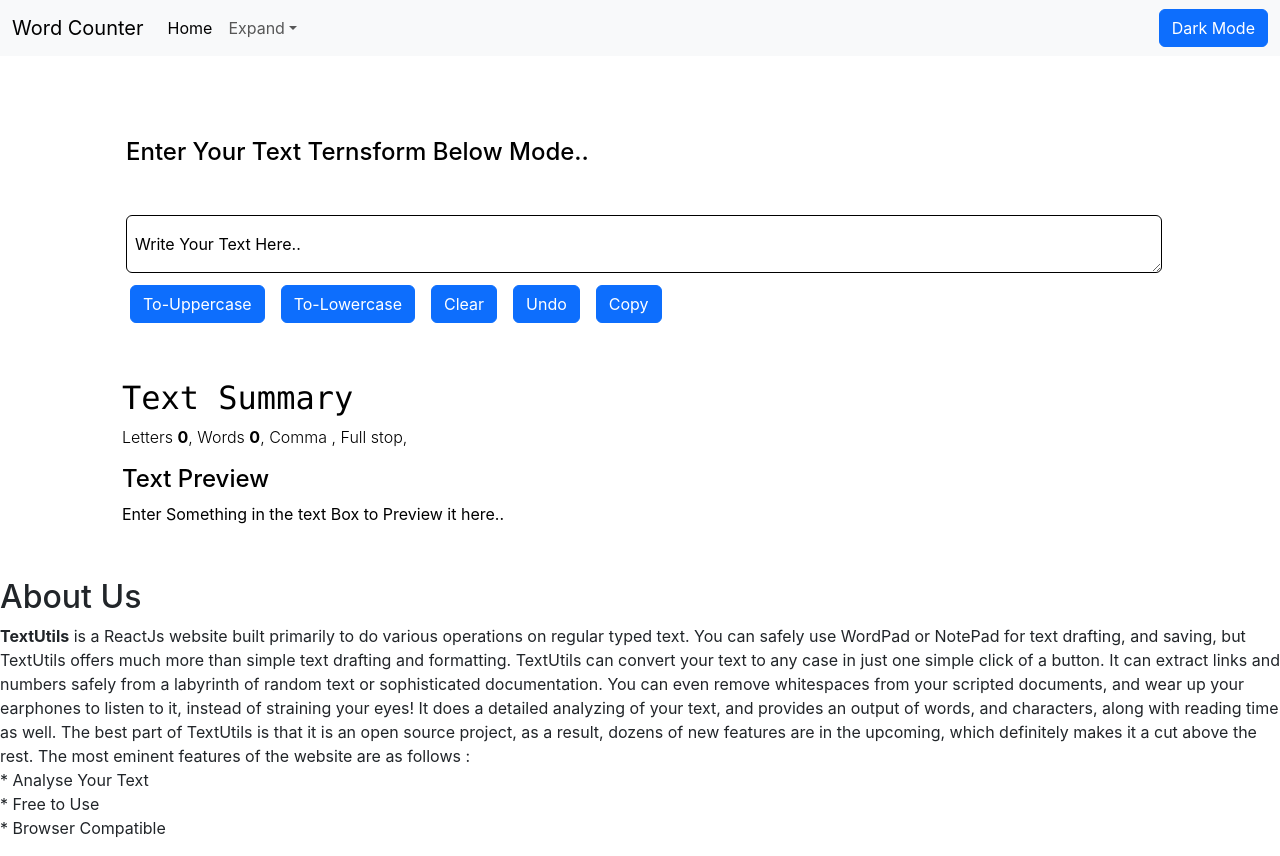
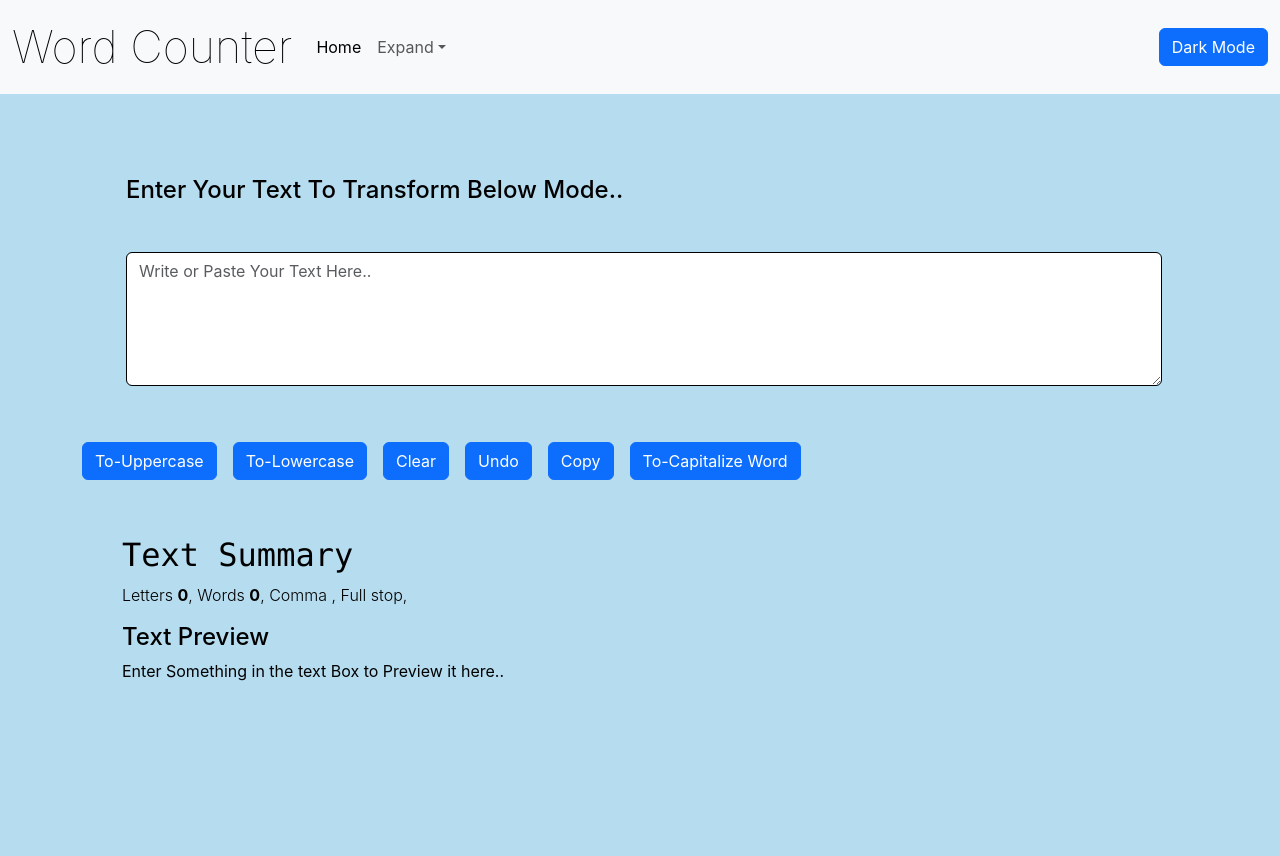
Before and after one commit to debojyotisb/TextUtils_App, a React (Create React App) app: page / in a window 1280 px wide. After the commit the page ends 800 px from the top, so only its background shows below. Built offline with nearby package versions, Linux system fonts and the light colour scheme.

Commit message:
capitalize logic changed and style component

```diff
--- a/package.json
+++ b/package.json
@@ -6,6 +6,7 @@
     "@testing-library/jest-dom": "^5.17.0",
     "@testing-library/react": "^13.4.0",
     "@testing-library/user-event": "^13.5.0",
+    "init": "^0.1.2",
     "react": "^18.2.0",
     "react-dom": "^18.2.0",
     "react-router-dom": "^6.15.0",
--- a/src/App.css
+++ b/src/App.css
@@ -14,7 +14,7 @@
 }
 
 .App-header {
-  background-color: #ffffff;
+  background-color: #ffff;
   /* min-height: 5%; */
   display: flex;
   flex-direction: column;
--- a/src/App.js
+++ b/src/App.js
@@ -3,7 +3,12 @@ import Label from './components/label';
 import './App.css';
 import Alert from './components/Alert';
 import About from './components/About';
-import { useState } from 'react';
+import React, { useState } from 'react';
+import {
+  BrowserRouter as Router,
+  Route,
+  Routes,
+} from "react-router-dom";
 
 function App() {
   const [mode, setMode] = useState('light') //whether dark mode is enable or not
@@ -32,17 +37,21 @@ function App() {
   };
 
   return <>
-    <div >
-    <Navbar title= "Word Counter" mode={mode} toggleMode = {toggleMode}/>
-    </div>
+
+  <Router>
+  <Navbar title= "Word Counter" mode={mode} toggleMode = {toggleMode}/>
     <Alert alert={alert} />
-    <div className='container p-1'>
-    <Label heading="Enter Your Text Ternsform Below Mode.. " mode={mode} showAlert={showAlert} />
-    </div>
-    <About className='container'/>
 
 
+    <Routes>
+      <Route exact path="/" element={<Label heading="Enter Your Text To Transform Below Mode.. " mode={mode} showAlert={showAlert} />}/>
+    <Route exact path="/about" element={<About mode=
+    {mode} />} />
 
+    </Routes>
+
+
+  </Router>
   </>
 }
 
--- a/src/components/About.js
+++ b/src/components/About.js
@@ -1,7 +1,7 @@
 import React from 'react';
 
-export default function About () {
-    return <div>
+export default function About (props) {
+    return <div className= 'container m-5' style={{color: props.mode === 'light'?"black":"white"}}>
         <h2>About Us</h2>
         <p> <strong>TextUtils</strong> is a ReactJs website built primarily to do various operations on regular typed text. You can safely use WordPad or NotePad for text drafting, and saving, but TextUtils offers much more than simple text drafting and formatting. TextUtils can convert your text to any case in just one simple click of a button. It can extract links and numbers safely from a labyrinth of random text or sophisticated documentation. You can even remove whitespaces from your scripted documents, and wear up your earphones to listen to it, instead of straining your eyes! It does a detailed analyzing of your text, and provides an output of words, and characters, along with reading time as well. The best part of TextUtils is that it is an open source project, as a result, dozens of new features are in the upcoming, which definitely makes it a cut above the rest.
     The most eminent features of the website are as follows : <br/>
--- a/src/components/Alert.js
+++ b/src/components/Alert.js
@@ -9,7 +9,7 @@ export default function Alert (props) {
     }
     return (
         <div style={{height: "30px"}}>
-      { props.alert && <div class="alert alert-success" role="alert">
+      { props.alert && <div className="alert alert-success" role="alert">
         <strong>{capitalize(props.alert.type)}</strong>:{props.alert.msg}
         </div>}
         </div>
--- a/src/components/Navbar.js
+++ b/src/components/Navbar.js
@@ -2,6 +2,7 @@
 
 import React, { useState } from "react"
 import "../App.css";
+import {Link} from 'react-router-dom'
 
 export default function Navbar (props) {
 
@@ -37,15 +38,9 @@ export default function Navbar (props) {
 
     <nav className={`navbar navbar-expand-lg navbar-${props.mode} bg-${props.mode} `} >
 
-    <div className="container-fluid"
-    // style={navStyle}
+    <div className="container-fluid" >
 
-    >
-
-    <a className="navbar-brand" href="#"
-    // style={navStyle}
-
-    >{props.title} </a>
+    <a className="navbar-brand" href="#" style={{fontSize: 45, fontWeight: "lighter"}}> {props.title}  </a>
 
     <button className="navbar-toggler" type="button" data-bs-toggle="collapse" data-bs-target="#navbarSupportedContent" aria-controls="navbarSupportedContent" aria-expanded="false" aria-label="Toggle navigation"
 
@@ -55,27 +50,20 @@ export default function Navbar (props) {
       <span className="navbar-toggler-icon" ></span>
     </button>
 
-    <div className="collapse navbar-collapse" id="navbarSupportedContent"
-    // style={navStyle}
-    >
+    <div className="collapse navbar-collapse" id="navbarSupportedContent">
 
       <ul className="navbar-nav me-auto mb-2 mb-lg-0">
         <li className="nav-item">
-          <a className="nav-link active " aria-current="page" href="#"
-          // style={navStyle}
 
-          >Home</a>
+          <Link className="nav-link active " aria-current="page" to="/"> Home </Link>
         </li>
 
         <li className="nav-item dropdown" >
-          <a className="nav-link dropdown-toggle" href="#" role="button" data-bs-toggle="dropdown" aria-expanded="false"
-
-
-          >
+          <a className="nav-link dropdown-toggle" href="#" role="button" data-bs-toggle="dropdown" aria-expanded="false">
             Expand
           </a>
           <ul className="dropdown-menu" style={{backgroundColor: props.mode === 'light'?"white":"pink"}}>
-            <li><a className="dropdown-item" href="#">About</a></li>
+            <li><Link className="dropdown-item" to="/about">About</Link></li>
 
             {/* <li><a className="dropdown-item" href="#">Another action</a></li> */}
 
@@ -92,9 +80,7 @@ export default function Navbar (props) {
 
 
 
-      <button className="btn btn-primary " type="button"
-      //  style={navStyle}
-       onClick={props.toggleMode} > {props.mode === 'light'?"Dark Mode":"Light Mode"} </button>
+      <button className="btn btn-primary " type="button" onClick={props.toggleMode} > {props.mode === 'light'?"Dark Mode":"Light Mode"} </button>
 
 
     </div>
--- a/src/components/label.js
+++ b/src/components/label.js
@@ -5,8 +5,8 @@ import "../App.css";
 
 export default function Label  (props) {
     const [text, setText] = useState("");
-    const [history, setHistory] = useState([]);
-    const [historyIndex, setHistoryIndex] = useState(-1);
+    const [temp, setTemp] = useState("");
+
 
     // console.log("text uppercase", textUppercase);
 
@@ -15,19 +15,8 @@ export default function Label  (props) {
         setText(event.target.value)
 
          // Store the current state in history when input changes
-    setHistory((prevHistory) => [
-      ...prevHistory.slice(0, historyIndex + 1),
-      text
-    ]);
-    setHistoryIndex(historyIndex + 1);
-  };
+    };
 
-  const handleUndo = () => {
-    if (historyIndex > 0) {
-      setHistoryIndex(historyIndex - 1);
-      setText(history[historyIndex - 1]);
-    }
-  };
 
 
     const toUppercase = () => {
@@ -40,6 +29,7 @@ export default function Label  (props) {
     }
 
     const clearText= () => {
+      setTemp(text)
       setText("")
       props.showAlert("Text cleared", "success")
     }
@@ -52,6 +42,26 @@ export default function Label  (props) {
       // console.log(alert("Text Copied"))
       props.showAlert("Your text has been copied to your clipboard", "success")
     }
+
+    const handleUndo = () => {
+      setText(temp)
+    }
+
+    const handleCapitalize = () => {
+      const result = text.split(" ");
+      let result2 = result.map( items => {
+        // console.log("items[0]", items[0])
+        return (items[0].toUpperCase()) + items.slice(1)
+      })
+      // console.log("result2", result2);
+      let resultToString = result2.join(" ");
+      // console.log("resultToString", resultToString);
+      // return resultToString;
+      setText(resultToString);
+    }
+
+
+
 
 
 
@@ -76,26 +86,27 @@ export default function Label  (props) {
 
 
   return (
-    <div
-    // style={myStyle}
-    >
+
+    <div className='container p-1'>
 
       <div className='m-1' style={{color: props.mode === 'light'?"black":"white"}}>
         <h4 className="m-5">{props.heading}</h4>
       </div>
       <div className="form-floating m-5" style={{color: props.mode === 'light'?"black":"white"}}>
+        <form method='post'>
         <textarea
           className="form-control m-1 border border-black"
           placeholder="Write or Paste Your Text Here.."
           id='myBox'
-          rows="8"
+          rows="5"
+          cols="40"
           value={text}
           onChange={handleChange}
           style={{backgroundColor: props.mode === 'light'?"white":"#383a4a", color: props.mode === 'light'?"black":"white"}}>
           </textarea>
-        <label htmlFor="floatingTextarea" className="mt-0.05">
-          Write Your Text Here..
-        </label>
+
+        </form>
+        </div>
 
       <div>
         <button
@@ -117,17 +128,21 @@ export default function Label  (props) {
 
         <button
           type="button"
-          className="btn btn-primary m-2"
-          onClick={handleUndo}> Undo </button>
+          className="btn btn-primary m-2" onClick={handleUndo}> Undo </button>
 
         <button
           type="button"
           className="btn btn-primary m-2"
           onClick={handleCopy}> Copy </button>
-        </div>
 
+        <button
+          type="button"
+          className="btn btn-primary m-2"
+          onClick={handleCapitalize}> To-Capitalize Word
+        </button>
 
-        </div>
+    </div>
+
 
       <div className="m-5"  style={{color: props.mode === 'light'?"black":"white"}}>
         <h2 className="font-monospace">Text Summary</h2>
@@ -137,7 +152,7 @@ export default function Label  (props) {
           Comma ,
           Full stop,
         </p>
-        <h4 >Text Preview</h4>
+        <h4> Text Preview </h4>
         <p>{text.length>0?text:"Enter Something in the text Box to Preview it here.."}</p>
       </div>
 
--- a/src/index.css
+++ b/src/index.css
@@ -11,6 +11,7 @@
 } */
 
 body {
+  background-color: #b6dcf0;
   margin: 0;
   font-family: -apple-system, BlinkMacSystemFont, 'Segoe UI', 'Roboto', 'Oxygen',
     'Ubuntu', 'Cantarell', 'Fira Sans', 'Droid Sans', 'Helvetica Neue',
```
Also changed, not shown: 1 other file (tests, documents, lock files or other folders).
